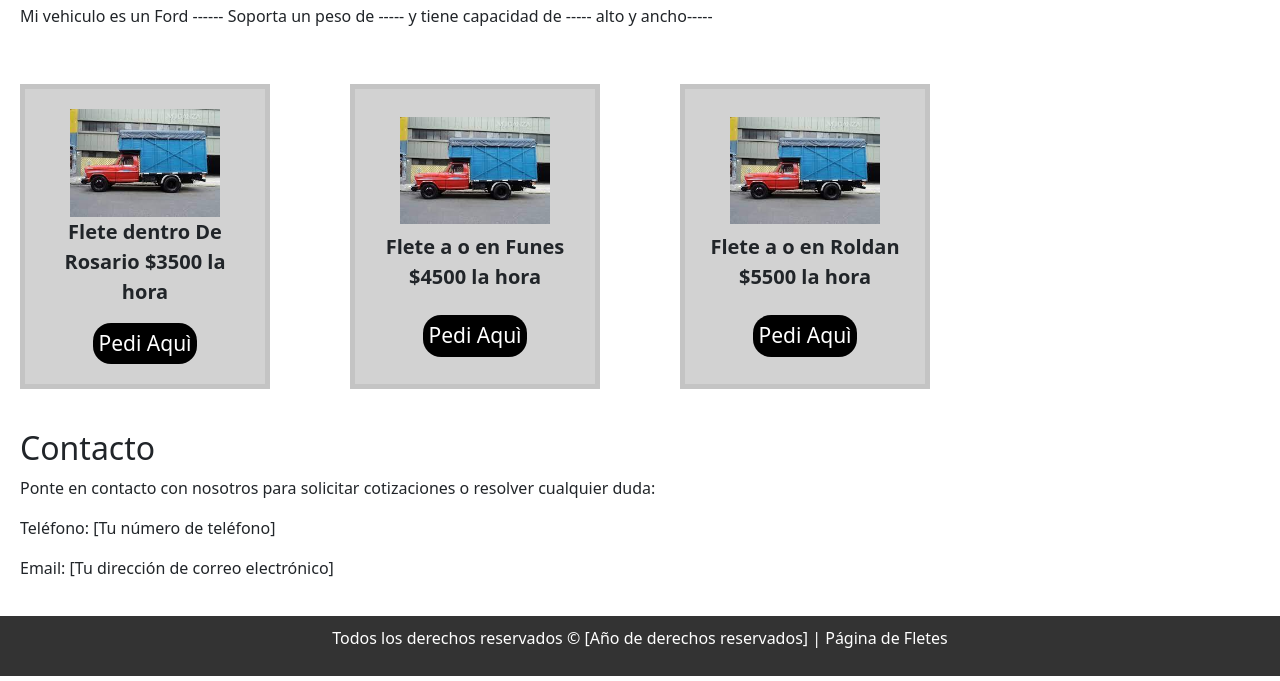
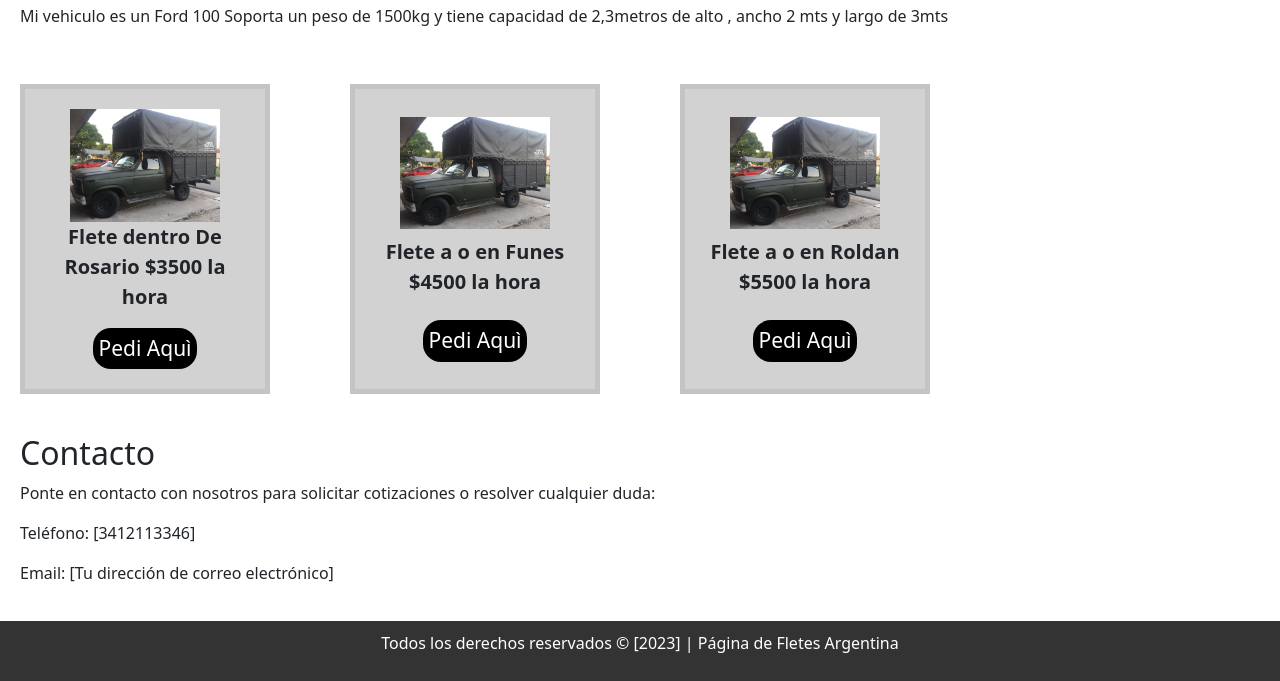
Before and after one commit to Alvarofrey/ProyectoMaxiFlete, a plain HTML site: page index.html in a window 1280 px wide. Shown: the part 517-1198 px from the top of the page. Drawn offline with nearby package versions, Linux system fonts and the light colour scheme.

Commit message:
foto flexe maxi

```diff
--- a/index.html
+++ b/index.html
@@ -126,16 +126,16 @@
       <section id="vehiculo">
         <h2>Vehiculo</h2>
         <p>
-          Mi vehiculo es un Ford ------ Soporta un peso de ----- y tiene
-          capacidad de ----- alto y ancho-----
+          Mi vehiculo es un Ford 100 Soporta un peso de 1500kg y tiene capacidad
+          de 2,3metros de alto , ancho 2 mts y largo de 3mts
         </p>
         <div class="separar"></div>
         <div class="flexvehiculo container_fluid">
           <div class="bordes">
-            <img class="imgflete" src="img/fleteford.jpg" />
+            <img class="imgflete" src="img/FleteMaxi.jpg" />
             <p class="p_bordes">Flete dentro De Rosario $3500 la hora</p>
             <a
-              href="https://wa.me/5493413660370?text=Hola%20Quiero%20un%20flete%20en%20Rosario%20por%20$el%20valor%20de%20$3500%20la%20hora"
+              href="https://wa.me/5493412113346?text=Hola%20Quiero%20un%20flete%20en%20Rosario%20por%20$el%20valor%20de%20$3500%20la%20hora"
               class="botones"
             >
               Pedi Aquì
@@ -143,10 +143,10 @@
           </div>
           <div class="separar"></div>
           <div class="bordes">
-            <img class="imgflete" src="img/fleteford.jpg" />
+            <img class="imgflete" src="img/FleteMaxi.jpg" />
             <p class="p_bordes">Flete a o en Funes $4500 la hora</p>
             <a
-              href="https://wa.me/5493413660370?text=Hola%20Quiero%20un%20flete%20en%20Rosario%20por%20$el%20valor%20de%20$3500%20la%20hora"
+              href="https://wa.me/5493412113346?text=Hola%20Quiero%20un%20flete%20en%20Rosario%20por%20$el%20valor%20de%20$3500%20la%20hora"
               class="botones"
             >
               Pedi Aquì
@@ -154,10 +154,10 @@
           </div>
           <div class="separar"></div>
           <div class="bordes">
-            <img class="imgflete" src="img/fleteford.jpg" />
+            <img class="imgflete" src="img/FleteMaxi.jpg" />
             <p class="p_bordes">Flete a o en Roldan $5500 la hora</p>
             <a
-              href="https://wa.me/5493413660370?text=Hola%20Quiero%20un%20flete%20en%20Rosario%20por%20$el%20valor%20de%20$3500%20la%20hora"
+              href="https://wa.me/5493412113346?text=Hola%20Quiero%20un%20flete%20en%20Rosario%20por%20$el%20valor%20de%20$3500%20la%20hora"
               class="botones"
             >
               Pedi Aquì
@@ -172,13 +172,12 @@
         Ponte en contacto con nosotros para solicitar cotizaciones o resolver
         cualquier duda:
       </p>
-      <p>Teléfono: [Tu número de teléfono]</p>
+      <p>Teléfono: [3412113346]</p>
       <p>Email: [Tu dirección de correo electrónico]</p>
     </section>
     <footer>
       <p>
-        Todos los derechos reservados &copy; [Año de derechos reservados] |
-        Página de Fletes
+        Todos los derechos reservados &copy; [2023] | Página de Fletes Argentina
       </p>
     </footer>
   </body>
```
Also changed, not shown: img/FleteMaxi.jpg (added).
